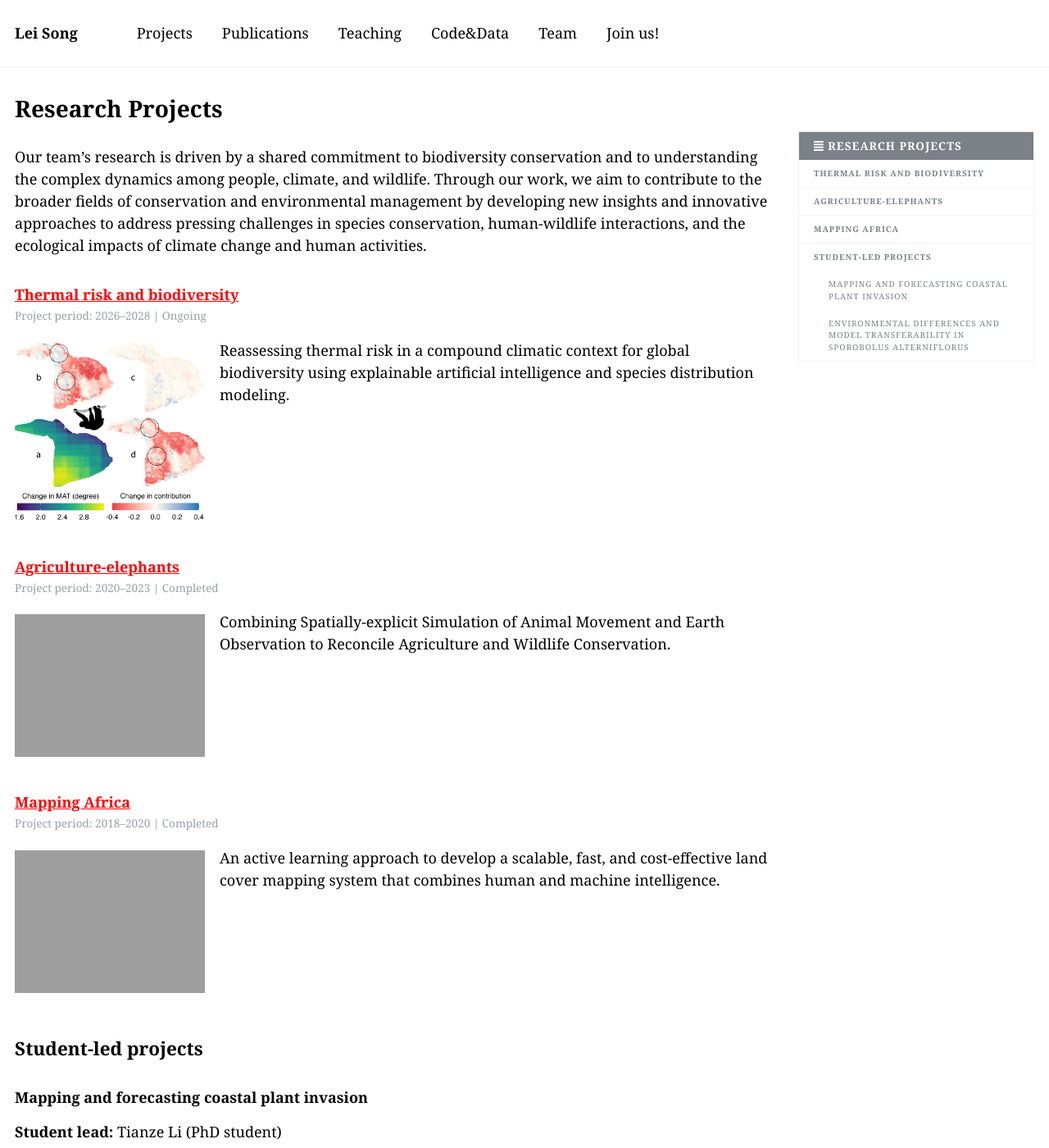
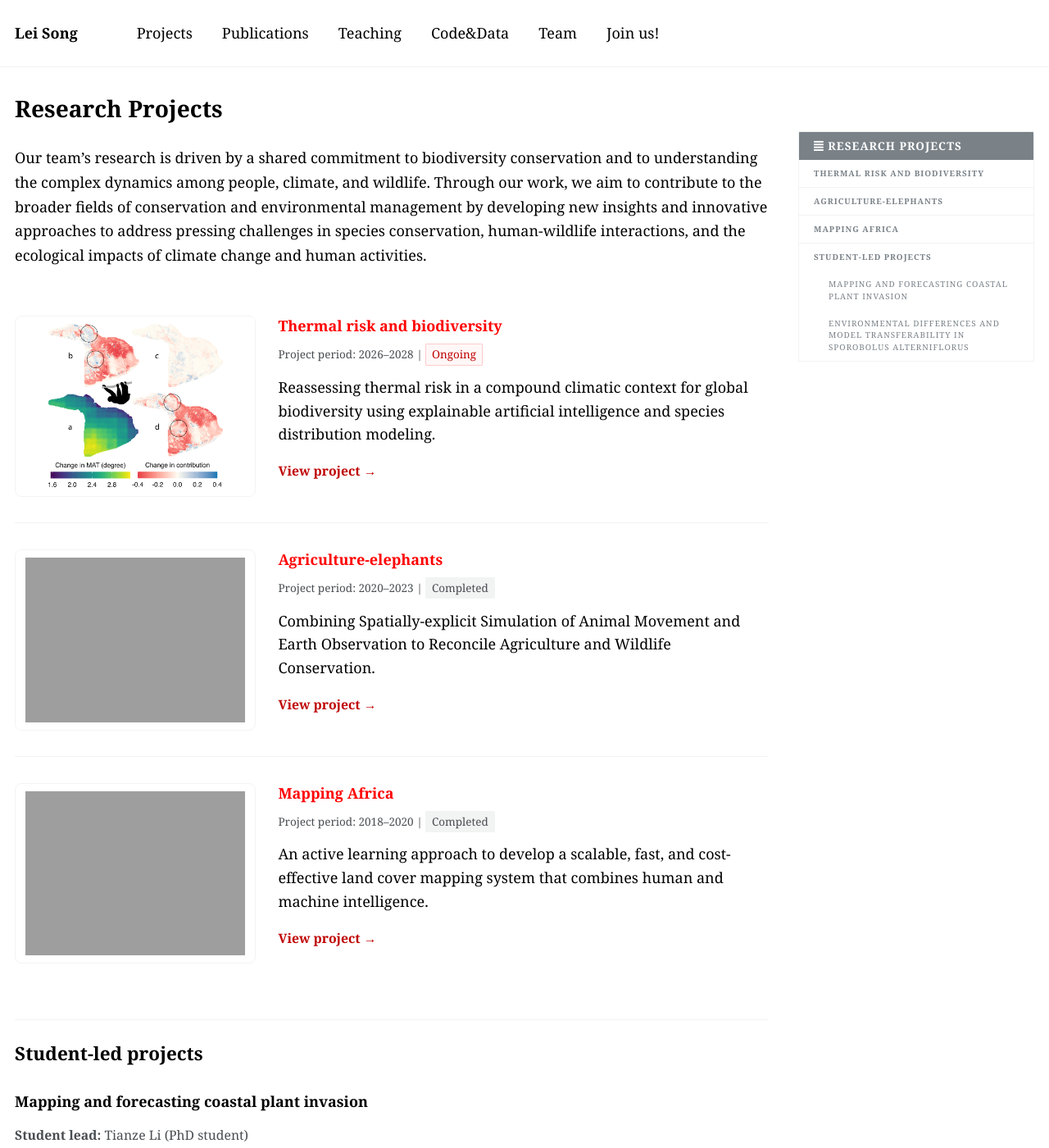
Before and after one commit to LLeiSong/website, a Jekyll site: the page built from _pages/projects.md, in a window 1280 px wide and 1400 px high. Shown: the whole window at 82% size. Built offline with Jekyll 4.4.1, drawn with Linux system fonts in a browser that asks for light colours.

Commit message:
Update projects

```diff
--- a/_includes/archive-projects.html
+++ b/_includes/archive-projects.html
@@ -15,19 +15,22 @@
 {% endif %}
 
 <div class="{{ include.type | default: "list" }}__item">
-  <article class="archive__item" itemscope itemtype="http://schema.org/CreativeWork">
-    {% if include.type == "grid" and teaser %}
-      <div class="archive__item-teaser">
-        <img src=
-          {% if teaser contains "://" %}
-            "{{ teaser }}"
-          {% else %}
-            "{{ teaser | prepend: "/images/" | prepend: base_path }}"
-          {% endif %}
-          alt="">
+  <article class="archive__item project__item" itemscope itemtype="http://schema.org/CreativeWork">
+    {% if post.video %}
+      <div class="project__media project__media--video">
+        <iframe src="{{ post.video }}" title="{{ post.title | escape }}" frameborder="0" allow="accelerometer; autoplay; encrypted-media; gyroscope; picture-in-picture" allowfullscreen></iframe>
+      </div>
+    {% elsif post.image %}
+      <div class="project__media">
+        <img src="{{ post.image }}" alt="{{ post.title | escape }}" loading="lazy">
+      </div>
+    {% elsif include.type == "grid" and teaser %}
+      <div class="project__media">
+        <img src="{% if teaser contains '://' %}{{ teaser }}{% else %}{{ teaser | prepend: '/images/' | prepend: base_path }}{% endif %}" alt="{{ post.title | escape }}" loading="lazy">
       </div>
     {% endif %}
 
+    <div class="project__body">
       <h3 class="archive__item-title" id="{{ post.title | slugify }}" itemprop="headline">
         {% if post.link %}
           <a href="{{ post.link }}" target="_blank">{{ title }}</a> <a href="{{ base_path }}{{ post.url }}" rel="permalink"><span class="sr-only">Permalink</span></a>
@@ -41,7 +44,7 @@
       {% endif %}
 
       {% if post.collection == 'projects' %}
-          {% include project-period.html project=post %}
+        {% include project-period.html project=post status_label=true %}
       {% elsif post.collection == 'teaching' %}
         <p> {{ post.type }}, <i>{{ post.venue }}</i>, {{ post.date | default: "1900-01-01" | date: "%Y" }} </p>
       {% elsif post.collection == 'publications' %}
@@ -50,17 +53,9 @@
         <p class="page__meta">{{ site.data.ui-text[site.locale].date_label | default: "" }}<time datetime="{{ post.date | date_to_xmlschema }}">{{ post.date | default: "1900-01-01" | date: "%B %d, %Y" }}</time></p>
       {% endif %}
 
-    <!-- rick mod -->
-    {% if post.video %}
-      <div class="youtube-wrapper" style="position: relative; width: 100%; padding:1em 1em .5em 0px">
-        <iframe src={{ post.video }} frameborder="0" allow="accelerometer; autoplay; encrypted-media; gyroscope; picture-in-picture" allowfullscreen></iframe>
-      </div>
-      <p class="archive__item-excerpt" itemprop="description">{{ post.excerpt | markdownify }}</p
-    {% else %}
-      <img align="left" src="{{ post.image }}" width="250" style="padding:1em 1em .5em 0px">
-      <p class="archive__item-excerpt" itemprop="description">{{ post.excerpt | markdownify }}</p>
-      <br style="clear: both">
-    {% endif %}
+      <div class="archive__item-excerpt" itemprop="description">{{ post.excerpt | markdownify }}</div>
+
+      <a class="project__link" href="{% if post.link %}{{ post.link }}{% else %}{{ base_path }}{{ post.url }}{% endif %}" aria-label="View project: {{ post.title | escape }}">View project <span aria-hidden="true">&rarr;</span></a>
 
       {% if post.citation and post.paperurl %}
         <p>Recommended citation: {{ post.citation }} <a href="{{ post.paperurl }}"><u>{{ post.paperurl }}</u></a></p>
@@ -69,6 +64,7 @@
       {% elsif post.paperurl %}
         <p>Download <a href=" {{ post.paperurl }} "><u>here</u></a></p>
       {% endif %}
+    </div>
 
   </article>
 </div>
--- a/_includes/project-period.html
+++ b/_includes/project-period.html
@@ -1,3 +1,3 @@
 {% if include.project.project_period %}
-  <p class="page__meta">Project period: {{ include.project.project_period | escape }}{% if include.project.project_status %} | {{ include.project.project_status | escape }}{% endif %}</p>
+  <p class="page__meta">Project period: {{ include.project.project_period | escape }}{% if include.project.project_status %} | {% if include.status_label %}<span class="project__status project__status--{{ include.project.project_status | slugify }}">{{ include.project.project_status | escape }}</span>{% else %}{{ include.project.project_status | escape }}{% endif %}{% endif %}</p>
 {% endif %}
--- a/_pages/projects.md
+++ b/_pages/projects.md
@@ -7,16 +7,23 @@ toc: true
 ---
 
 Our team's research is driven by a shared commitment to biodiversity conservation and to understanding the complex dynamics among people, climate, and wildlife. Through our work, we aim to contribute to the broader fields of conservation and environmental management by developing new insights and innovative approaches to address pressing challenges in species conservation, human-wildlife interactions, and the ecological impacts of climate change and human activities.
+{: .projects__intro}
 
 {% include base_path %}
 
 {% assign ordered_pages = site.projects | sort:"order_number" %}
 
+<div class="projects__list">
 {% for post in ordered_pages %}
   {% include archive-projects.html %}
 {% endfor %}
+</div>
+
+<section class="projects__students" markdown="1">
 
 ## Student-led projects
+
+<article class="projects__student" markdown="1">
 
 ### Mapping and forecasting coastal plant invasion
 
@@ -24,8 +31,15 @@ Our team's research is driven by a shared commitment to biodiversity conservatio
 
 This project combines satellite imagery and deep learning to map and forecast *Spartina alterniflora* (now *Sporobolus alterniflorus*) invasion across China's coastal wetlands. Preliminary historical mapping uses a fine-tuned geospatial foundation model and Landsat imagery. Planned work will refine the maps and train a deep convolutional neural network to forecast subsequent spread, evaluate predictions against later observations and examine how mapping errors affect forecast reliability. The goal is to support targeted surveillance and control.
 
+</article>
+
+<article class="projects__student" markdown="1">
+
 ### Environmental differences and model transferability in *Sporobolus alterniflorus*
 
 **Student lead:** Dylan Gong (Undergraduate student)
 
 This project compares environmental conditions occupied by *Sporobolus alterniflorus* (formerly *Spartina alterniflora*) in its native and invaded ranges and examines how these differences relate to species distribution model transferability. A native-range Random Forest model and SHAP explanations quantify the contributions of climatic, tidal, soil, sediment and landscape variables across invaded regions. The hypothesis is that localized variables, such as relative tidal elevation differ more strongly between native and invaded habitats than broad-scale climate, while model transferability is strongly associated with environmental divergence.
+
+</article>
+</section>
--- a/_sass/_archive.scss
+++ b/_sass/_archive.scss
@@ -163,6 +163,170 @@
 
   .page__meta {
     margin: 0 0 4px;
+  }
+}
+
+
+/*
+   Research projects
+   ========================================================================== */
+
+.projects__intro {
+  margin-bottom: 1.5em;
+  line-height: 1.65;
+}
+
+.projects__list {
+  .list__item + .list__item {
+    border-top: 1px solid $border-color;
+  }
+}
+
+.project__item {
+  display: grid;
+  gap: 1.5em;
+  align-items: start;
+  padding: 1.75em 0;
+
+  @include breakpoint($small) {
+    grid-template-columns: minmax(0, 32%) minmax(0, 1fr);
+  }
+
+  &:hover .archive__item-title {
+    text-decoration: none;
+  }
+
+  .archive__item-title {
+    margin: 0 0 0.5em;
+    line-height: 1.4;
+
+    a {
+      text-decoration: none;
+
+      &:hover, &:focus-visible {
+        text-decoration: underline;
+      }
+    }
+  }
+
+  .page__meta {
+    margin: 0 0 0.9em;
+    color: $dark-gray;
+    line-height: 1.8;
+  }
+
+  .archive__item-excerpt {
+    margin: 0 0 0.9em;
+    font-size: 1em;
+    line-height: 1.6;
+
+    p {
+      margin: 0;
+    }
+  }
+}
+
+.project__media {
+  display: flex;
+  align-items: center;
+  justify-content: center;
+  width: 100%;
+  max-width: 340px;
+  aspect-ratio: 4 / 3;
+  padding: 0.5em;
+  border: 1px solid $border-color;
+  border-radius: 8px;
+  overflow: hidden;
+  background: $background-color;
+
+  @include breakpoint($small) {
+    max-width: none;
+  }
+
+  img {
+    display: block;
+    width: 100%;
+    height: 100%;
+    object-fit: contain;
+  }
+
+  &--video {
+    aspect-ratio: 16 / 9;
+    padding: 0;
+
+    iframe {
+      width: 100%;
+      height: 100%;
+    }
+  }
+}
+
+.project__body {
+  min-width: 0;
+
+  &:only-child {
+    grid-column: 1 / -1;
+  }
+}
+
+.project__status {
+  display: inline-block;
+  padding: 0 0.5em;
+  border: 1px solid $border-color;
+  border-radius: $border-radius;
+  background: $lighter-gray;
+
+  &--ongoing {
+    color: $link-color-hover;
+    border-color: mix(#fff, $link-color, 80%);
+    background: mix(#fff, $link-color, 97%);
+  }
+}
+
+.archive .project__link {
+  color: $link-color-hover;
+  font-size: 0.875em;
+  font-weight: bold;
+  text-decoration: none;
+
+  &:hover, &:focus-visible {
+    text-decoration: underline;
+  }
+}
+
+.projects__students {
+  margin-top: 2em;
+  padding-top: 1.5em;
+  border-top: 1px solid $border-color;
+
+  > h2 {
+    margin: 0 0 0.25em;
+  }
+}
+
+.projects__student {
+  padding: 1.5em 0;
+
+  & + .projects__student {
+    border-top: 1px solid $border-color;
+  }
+
+  h3 {
+    margin: 0 0 0.65em;
+    line-height: 1.4;
+
+    & + p {
+      color: $dark-gray;
+      font-size: 0.875em;
+    }
+  }
+
+  p {
+    line-height: 1.6;
+
+    &:last-child {
+      margin-bottom: 0;
+    }
   }
 }
 
```
Lines whose indentation alone changed are shown as unchanged.
